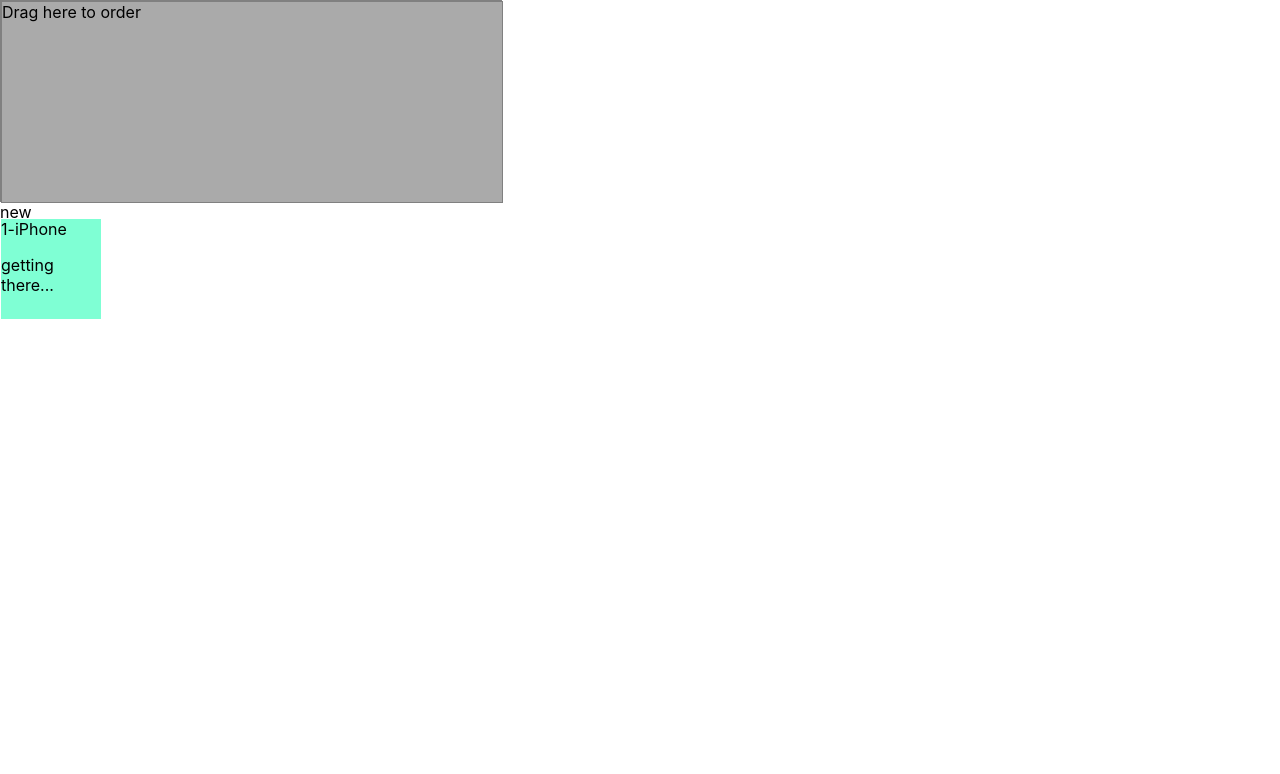
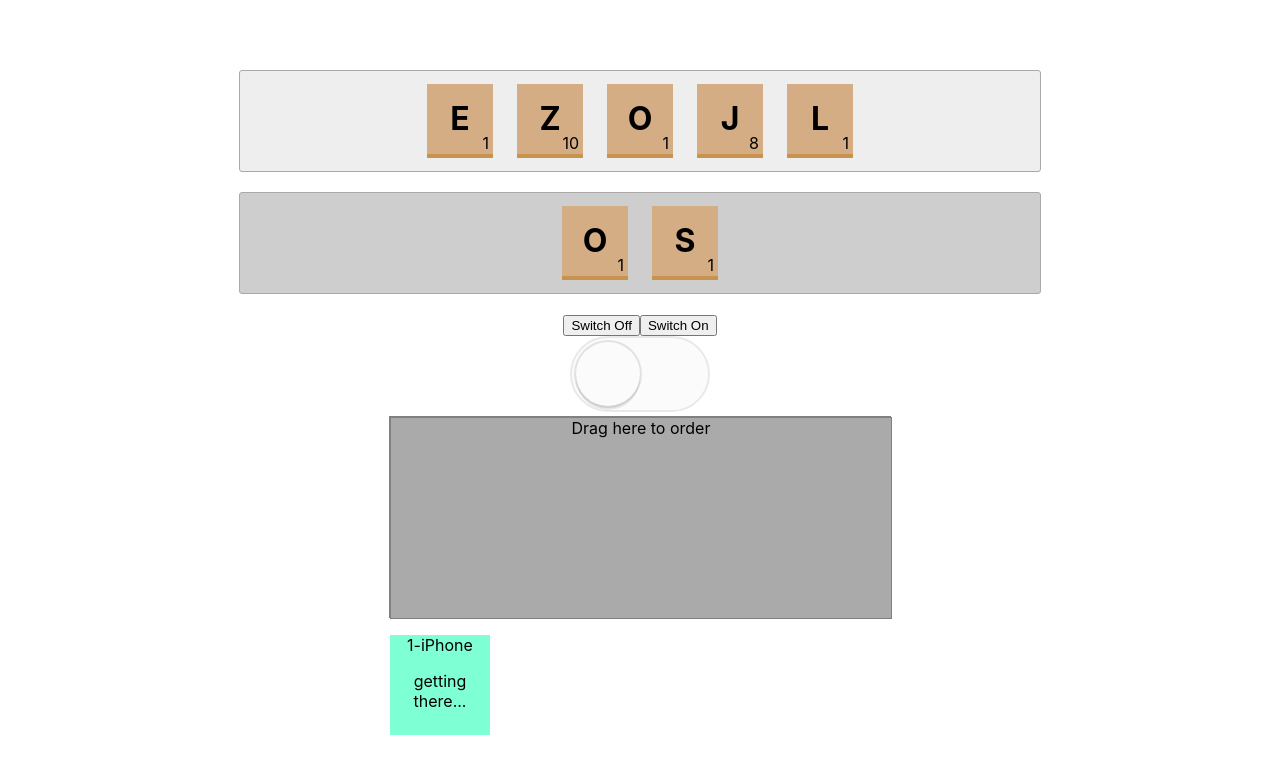
Before and after one commit to russellf9/scrabble-game, a React (Create React App) app: page / in a window 1280 px wide. Shown: the top 774 px of the page. Built offline with nearby package versions, Linux system fonts and the light colour scheme.

Commit message:
:art: Scrabble Game
Add UI etc for DnD

Added a Reducer but I don't think the approach is right.

```diff
--- a/src/App.tsx
+++ b/src/App.tsx
@@ -1,10 +1,35 @@
+import { useContext } from "react";
+import { AppContext } from "./context";
 import { Container } from "./components/dnd/container";
+import { DndProvider } from "react-dnd";
+
+import { HTML5Backend } from "react-dnd-html5-backend";
+import { AppProvider } from "./context";
+import { TileRackComponent } from "./components/tile-rack/TileRackComponent";
+import Toggle from "./components/toggle/toggle";
+import { TILES_NAMES } from "./constants";
+
 const App = (): JSX.Element => {
+  const { INITIAL, SELECTION } = TILES_NAMES;
+
   return (
-    <>
-      <Container />
-      <div>new</div>
-    </>
+    <div className="App">
+      <div className="container">
+        <AppProvider>
+          <DndProvider backend={HTML5Backend}>
+            <TileRackComponent
+              tileRackType={INITIAL}
+              className="tiles-container initial"
+            />
+            <TileRackComponent
+              tileRackType={SELECTION}
+              className="tiles-container selection"
+            />
+          </DndProvider>
+        </AppProvider>
+      </div>
+      <Toggle /> <Container />
+    </div>
   );
 };
 
--- a/src/components/drag-and-drop/movable-item/MovableItem.tsx
+++ b/src/components/drag-and-drop/movable-item/MovableItem.tsx
@@ -13,7 +13,11 @@ export interface MovavbleItemProps {
 
 export interface MovableItemDispatchProps {
   changeItemParent: (currentItem: ItemType, newParent: string) => void;
-  moveItemHandler: (dragIndex: number, hoverIndex: number) => void;
+  moveItemHandler: (
+    dragIndex: number,
+    hoverIndex: number,
+    currentParent: string
+  ) => void;
 }
 
 type Props = MovavbleItemProps & MovableItemDispatchProps;
@@ -37,6 +41,10 @@ export const MovableItem = ({
 
       const dragIndex = item.index;
       const hoverIndex = index;
+      console.log(
+        `cant work this out | dragIndex: ${dragIndex} | hover index: ${hoverIndex}`
+      );
+      //debugger
       // Don't replace items with themselves
       if (dragIndex === hoverIndex) {
         return;
@@ -44,6 +52,7 @@ export const MovableItem = ({
 
       const current = ref.current;
 
+      console.log(`current: ${current}`);
       if (!current) {
         return;
       }
@@ -71,7 +80,9 @@ export const MovableItem = ({
         return;
       }
       // Time to actually perform the action
-      moveItemHandler(dragIndex, hoverIndex);
+      //
+      console.log("should be calling moveItemHandler");
+      moveItemHandler(dragIndex, hoverIndex, currentParent);
     },
   });
 
@@ -79,9 +90,9 @@ export const MovableItem = ({
     item: { index, name, currentParent, type: ITEM_TYPES.DRAGGABLE_ITEM },
     end: (item, monitor) => {
       const dropResult = monitor.getDropResult();
-
       // TODO remove some of the consts here
       const didDrop = monitor.didDrop();
+      debugger;
 
       if (item && dropResult && dropResult.name) {
         const newParent = dropResult.name;
--- /dev/null
+++ b/src/components/tile-rack/TileRackComponent.tsx
@@ -0,0 +1,96 @@
+import { useContext } from "react";
+import { DropTargetMonitor, useDrop } from "react-dnd";
+import { AppContext } from "../../context";
+import { MovableItem } from "../../components/drag-and-drop/movable-item/MovableItem";
+import { TileComponent } from "../../components/tile/TileComponent";
+import { TileRack } from "../../components/tile-rack/TileRack";
+
+import { ITEM_TYPES } from "../../constants";
+import { ItemType, MovableItemType, TileItemType } from "../../interfaces";
+import { Types } from "../../reducers";
+type TileRackType = "Initial" | "Selection";
+
+export interface TileRackProps {
+  tileRackType: TileRackType | string;
+  className: string;
+  //children: JSX.Element[];
+}
+
+type Props = TileRackProps;
+
+export const TileRackComponent = ({ tileRackType, className }: Props) => {
+  const { state, dispatch } = useContext(AppContext);
+
+  const changeItemParentHandler = (
+    currentItem: ItemType,
+    newParent: string
+  ) => {
+    console.log(
+      `changeItemParentHandler | currentItem: ${currentItem.name} | newParent: ${newParent} | index: ${currentItem.index}`
+    );
+    debugger;
+    dispatch({
+      type: Types.MoveTile,
+      payload: {
+        newParent,
+        currentParent: currentItem.currentParent,
+        name: currentItem.name,
+        index: currentItem.index,
+      },
+    });
+  };
+  const moveItemHandler = (
+    dragIndex: number,
+    hoverIndex: number,
+    currentParent: string
+  ) => {
+    console.log(
+      `moveItemHandler | dragIndex: ${dragIndex} | hoverIndex: ${hoverIndex} | currentParent: ${currentParent}`
+    );
+    dispatch({
+      type: Types.DropTile,
+      payload: {
+        dragIndex,
+        hoverIndex,
+        currentParent,
+      },
+    });
+  };
+
+  const renderTiles = (item: TileItemType, index: number) => (
+    <>
+      <MovableItem
+        changeItemParent={changeItemParentHandler}
+        currentParent={item ? item.currentParent : "not-known"}
+        index={index}
+        key={item.id}
+        moveItemHandler={moveItemHandler}
+        name={`${item ? item.name : "not-known"}`}
+      >
+        <TileComponent letter={item.letter} score={item.score} />
+      </MovableItem>
+    </>
+  );
+
+  const tileType = tileRackType === "Initial" ? "Initial" : "Selection";
+  const tiles = state.tiles[tileType].map(renderTiles);
+
+  const [{ isOver, canDrop }, drop] = useDrop({
+    accept: ITEM_TYPES.DRAGGABLE_ITEM,
+    drop: () => ({ name: tileRackType }),
+    collect: (monitor: DropTargetMonitor) => ({
+      isOver: monitor.isOver(),
+      canDrop: monitor.canDrop(),
+    }),
+    canDrop: (item: any) => {
+      return item.currentParent !== tileRackType;
+    },
+  });
+  return (
+    <>
+      <div ref={drop} className={className}>
+        {tiles}
+      </div>
+    </>
+  );
+};
--- a/src/constants.ts
+++ b/src/constants.ts
@@ -3,13 +3,13 @@ import { Tile, TileItemType } from "./interfaces";
 export const ITEM_TYPES = {
   DRAGGABLE_ITEM: "draggable_item",
 };
-
+// TODO need to match to model as well
 export const TILES_NAMES = {
   INITIAL: "Initial",
   SELECTION: "Selection",
 };
 
-const { INITIAL } = TILES_NAMES;
+const { INITIAL, SELECTION } = TILES_NAMES;
 
 const allTiles: Tile[] = [
   { letter: "e", score: 1, count: 12 },
@@ -49,20 +49,32 @@ const initialLetters: Tile[] = [
   allTiles[0],
   allTiles[25],
   allTiles[3],
-  allTiles[3],
-  allTiles[8],
   allTiles[22],
   allTiles[7],
 ];
-
+const uniqueId = () => Date.now();
 // TODO keep here for the time being
 export const originalTiles: TileItemType[] = initialLetters.map(
   (obj, index) => {
     return {
       ...obj,
-      id: index,
+      id: uniqueId(),
       name: `${index}-${obj.letter}`,
       currentParent: INITIAL,
+    };
+  }
+);
+
+// using this list so I can populate the original Collection fo `chosenTiles`
+const originalChosenLetters: Tile[] = [allTiles[3], allTiles[8]];
+
+export const originalChosenTiles: TileItemType[] = originalChosenLetters.map(
+  (obj, index) => {
+    return {
+      ...obj,
+      id: uniqueId(),
+      name: `${index}-${obj.letter}`,
+      currentParent: SELECTION,
     };
   }
 );
--- /dev/null
+++ b/src/context.tsx
@@ -0,0 +1,41 @@
+import React, { createContext, useReducer } from "react";
+import { originalChosenTiles, originalTiles } from "./constants";
+import { TileItemType } from "./interfaces";
+import { TileActions, tilesReducer } from "./reducers";
+
+type InitialStateType = {
+  tiles: {
+    Initial: TileItemType[];
+    Selection: TileItemType[];
+  };
+};
+
+const initialState = {
+  tiles: {
+    Initial: originalTiles,
+    Selection: originalChosenTiles,
+  },
+};
+//
+const AppContext = createContext<{
+  state: InitialStateType;
+  dispatch: React.Dispatch<TileActions>;
+}>({
+  state: initialState,
+  dispatch: () => null,
+});
+
+const mainReducer = ({ tiles }: InitialStateType, action: TileActions) => ({
+  tiles: tilesReducer(tiles, action),
+});
+
+const AppProvider: React.FC = ({ children }) => {
+  const [state, dispatch] = useReducer(mainReducer, initialState);
+
+  return (
+    <AppContext.Provider value={{ state, dispatch }}>
+      {children}
+    </AppContext.Provider>
+  );
+};
+export { AppProvider, AppContext };
--- /dev/null
+++ b/src/reducers.ts
@@ -0,0 +1,116 @@
+import { Key } from "react";
+import { TileItemType } from "./interfaces";
+
+type ActionMap<M extends { [index: string]: any }> = {
+  [key in keyof M]: M[Key] extends undefined
+    ? {
+        type: Key;
+      }
+    : {
+        type: Key;
+        payload: M[Key];
+      };
+};
+
+export enum Types {
+  DropTile = "DROP_TILE", // for moveItemHandler
+  MoveTile = "MOVE_TILE", // for changeItemParentHandler
+}
+
+type TilePayload = {
+  [Types.DropTile]: {
+    dragIndex: number;
+    hoverIndex: number;
+    currentParent: string;
+  };
+  [Types.MoveTile]: {
+    newParent: string;
+    currentParent: string;
+    name: string;
+  };
+};
+type MyPayload = {
+  dragIndex: number;
+  hoverIndex: number;
+  currentParent: string;
+};
+export type TileActions = ActionMap<TilePayload>[keyof ActionMap<TilePayload>];
+
+const moveItems = (action: TileActions, state: any) => {
+  const payload: MyPayload = action.payload as MyPayload;
+  const { currentParent, dragIndex, hoverIndex } = payload;
+
+  let arrayToMutate = state[currentParent];
+  const itemToMove: any = arrayToMutate[dragIndex];
+
+  arrayToMutate.splice(dragIndex, 1);
+  arrayToMutate.splice(hoverIndex, 0, itemToMove);
+
+  return arrayToMutate;
+};
+
+type ChangeParentPayLoad = {
+  currentParent: string;
+  index: number;
+  name: string;
+  newParent: string;
+};
+const changeParent = (action: TileActions, state: any) => {
+  const payload: ChangeParentPayLoad = action.payload as ChangeParentPayLoad;
+
+  const { currentParent, index, newParent } = payload;
+
+  let arrayToRemoveItemFrom = state[currentParent];
+
+  const itemToMove: any = arrayToRemoveItemFrom[index];
+
+  arrayToRemoveItemFrom.splice(index, 1);
+
+  let arrayToAddItemTo = state[newParent];
+  arrayToAddItemTo.push(itemToMove); // TODO work out correct index later...
+
+  // there must be a btter way!
+  const currentParentIsInitial = currentParent === "Initial";
+  const currentParentIsSelection = currentParent === "Selection";
+
+  return {
+    Initial: currentParentIsInitial ? arrayToRemoveItemFrom : arrayToAddItemTo,
+    Selection: currentParentIsSelection
+      ? arrayToRemoveItemFrom
+      : arrayToAddItemTo,
+  };
+};
+
+export const tilesReducer = (
+  //state: TileItemType[], TODO work out types...
+  state: any,
+  action: TileActions
+): any => {
+  // TileItemType[] => {
+  switch (action.type) {
+    case Types.DropTile:
+      const payload: MyPayload = action.payload as MyPayload;
+      //console.log(payload);
+      const { currentParent } = payload;
+      //
+      //console.log(`is ${currentParent === "Initial"}`);
+      const currentParentIsInitial = currentParent === "Initial";
+      const currentParentIsSelection = currentParent === "Selection";
+      return {
+        Initial: currentParentIsInitial
+          ? moveItems(action, state)
+          : [...state.Initial],
+        Selection: currentParentIsSelection
+          ? moveItems(action, state)
+          : [...state.Selection],
+      };
+    case Types.MoveTile:
+      let movePayload = action.payload;
+      //debugger;
+      return changeParent(action, state);
+    //return [...state];
+
+    default:
+      return [...state];
+  }
+};
```
Also changed, not shown: src/components/tile-rack/TileRack.tsx (+6 -22 lines).
